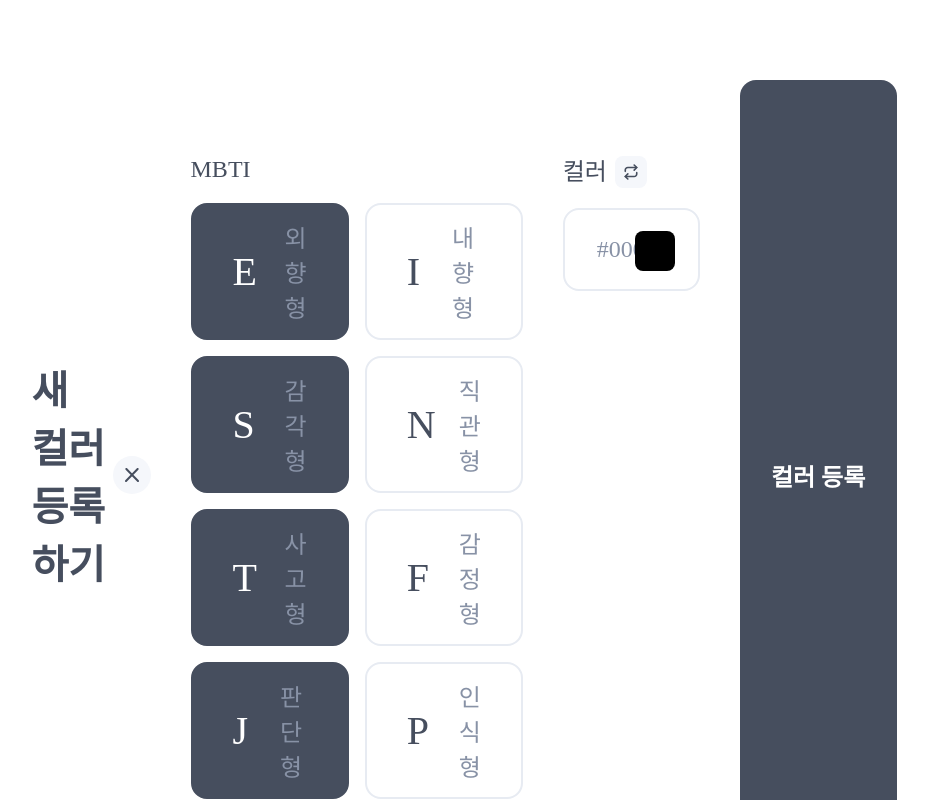
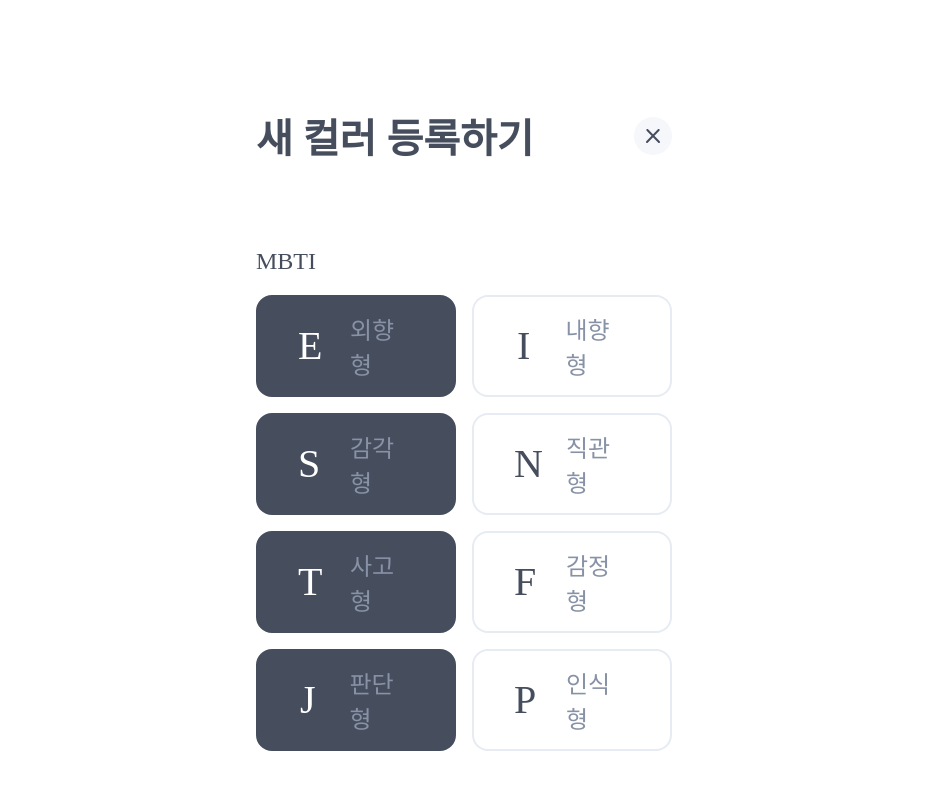
Before and after one commit to jsunbin/codeit, a React (Create React App) app in the folder React/mbti/: page /new in a window 1280 px wide. Shown: the top 800 px of the page, without its empty margins (176-1104 px from the left). Built offline with nearby package versions, Linux system fonts and the light colour scheme; a web font is replaced by a local one.

Commit message:
[React] MBTI - classNames를 이용하여 class 지정

```diff
--- a/React/mbti/src/components/Container.jsx
+++ b/React/mbti/src/components/Container.jsx
@@ -3,6 +3,5 @@
 import styles from "./Container.module.css";
 
 export default function Container({ className, children }) {
-  console.log(className, children);
-  return <div className={styles.container}>{children}</div>;
+  return <div className={classNames(styles.container, styles[`${className}`])}>{children}</div>;
 }
```
